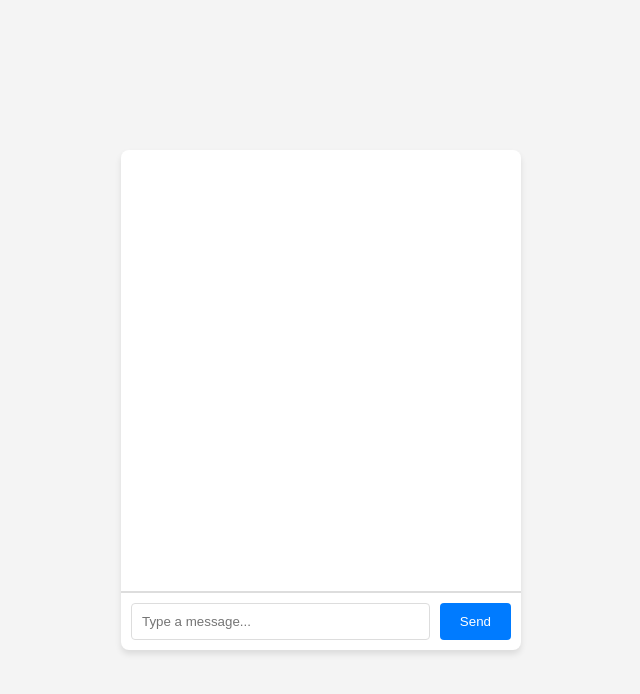
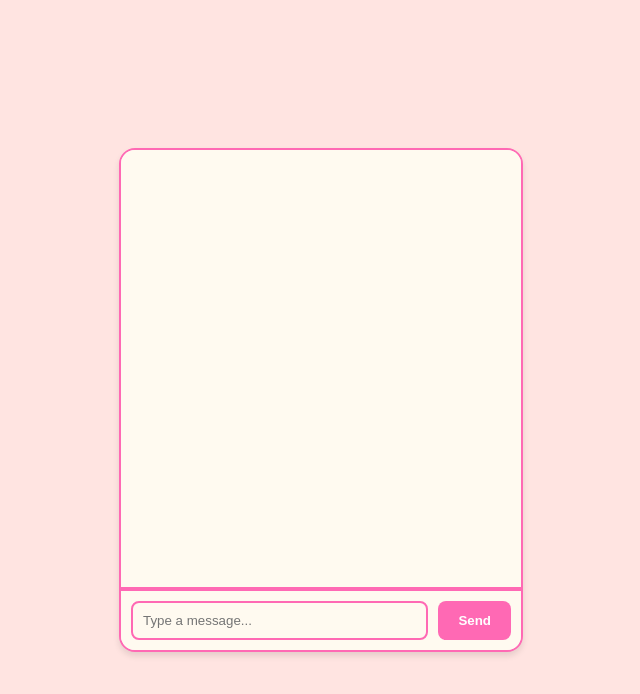
Before and after one commit to SophieAngel/AIHW, a plain HTML site: page index.html in a window 1280 px wide. Shown: the whole page, without its empty margins (319-959 px from the left). Drawn offline with Linux system fonts and the light colour scheme; a web font is replaced by a local one.

Commit message:
Update chatbox styles for improved aesthetics and user experience

```diff
--- a/index.html
+++ b/index.html
@@ -5,6 +5,7 @@
     <meta name="viewport" content="width=device-width, initial-scale=1.0">
     <title>Chatbox</title>
     <link rel="stylesheet" href="styles.css">
+    <link href="https://fonts.googleapis.com/css2?family=Comic+Sans+MS:wght@400&display=swap" rel="stylesheet">
 </head>
 <body>
     <div id="chatbox-container">
--- a/styles.css
+++ b/styles.css
@@ -1,21 +1,22 @@
 body {
-    font-family: Arial, sans-serif;
+    font-family: 'Comic Sans MS', cursive, sans-serif;
     margin: 0;
     padding: 0;
     display: flex;
     justify-content: center;
     align-items: center;
     height: 100vh;
-    background-color: #f4f4f4;
+    background-color: #ffe4e1;
 }
 
 #chatbox-container {
     width: 100%;
     max-width: 400px;
     box-shadow: 0 4px 6px rgba(0, 0, 0, 0.1);
-    border-radius: 8px;
+    border-radius: 16px;
     overflow: hidden;
-    background-color: #fff;
+    background-color: #fff0f5;
+    border: 2px solid #ff69b4;
 }
 
 #chatbox {
@@ -28,32 +29,36 @@ body {
     flex: 1;
     padding: 10px;
     overflow-y: auto;
-    border-bottom: 1px solid #ddd;
+    border-bottom: 2px solid #ff69b4;
+    background-color: #fffaf0;
 }
 
 #input-container {
     display: flex;
     padding: 10px;
-    border-top: 1px solid #ddd;
+    border-top: 2px solid #ff69b4;
+    background-color: #fffaf0;
 }
 
 #message-input {
     flex: 1;
     padding: 10px;
-    border: 1px solid #ddd;
-    border-radius: 4px;
+    border: 2px solid #ff69b4;
+    border-radius: 8px;
     margin-right: 10px;
+    background-color: #fffaf0;
 }
 
 #send-button {
     padding: 10px 20px;
-    background-color: #007bff;
+    background-color: #ff69b4;
     color: #fff;
     border: none;
-    border-radius: 4px;
+    border-radius: 8px;
     cursor: pointer;
+    font-weight: bold;
 }
 
 #send-button:hover {
-    background-color: #0056b3;
+    background-color: #ff1493;
 }
```
Also changed, not shown: 1 other file.
